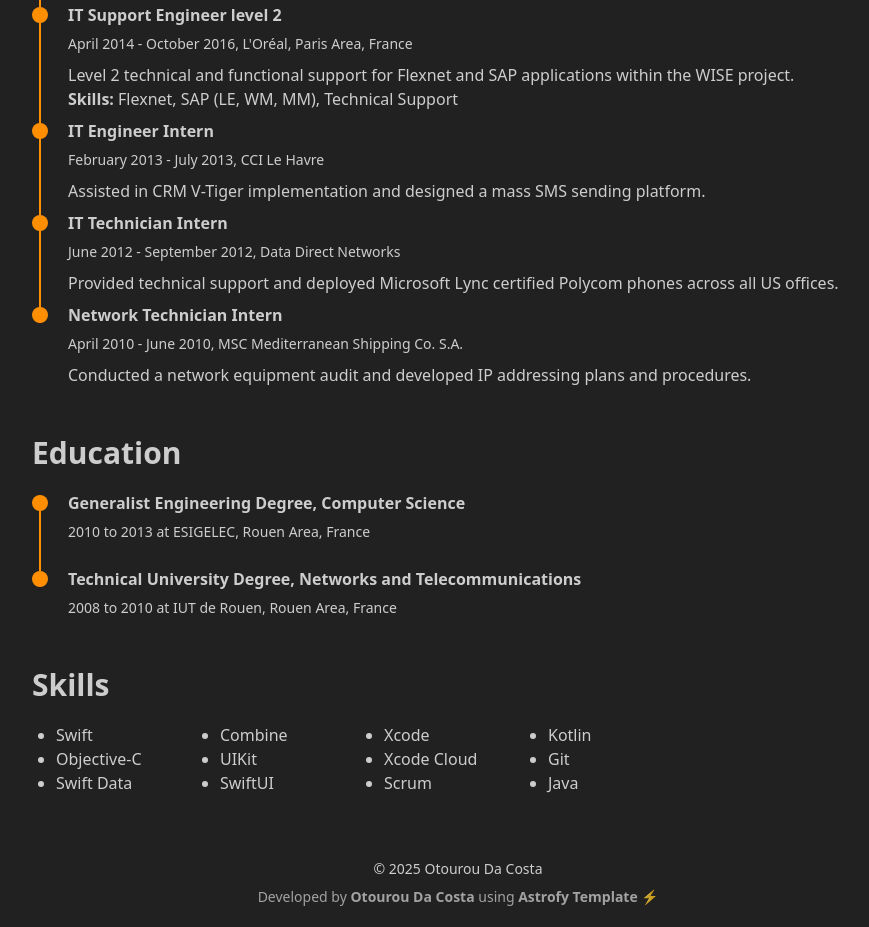
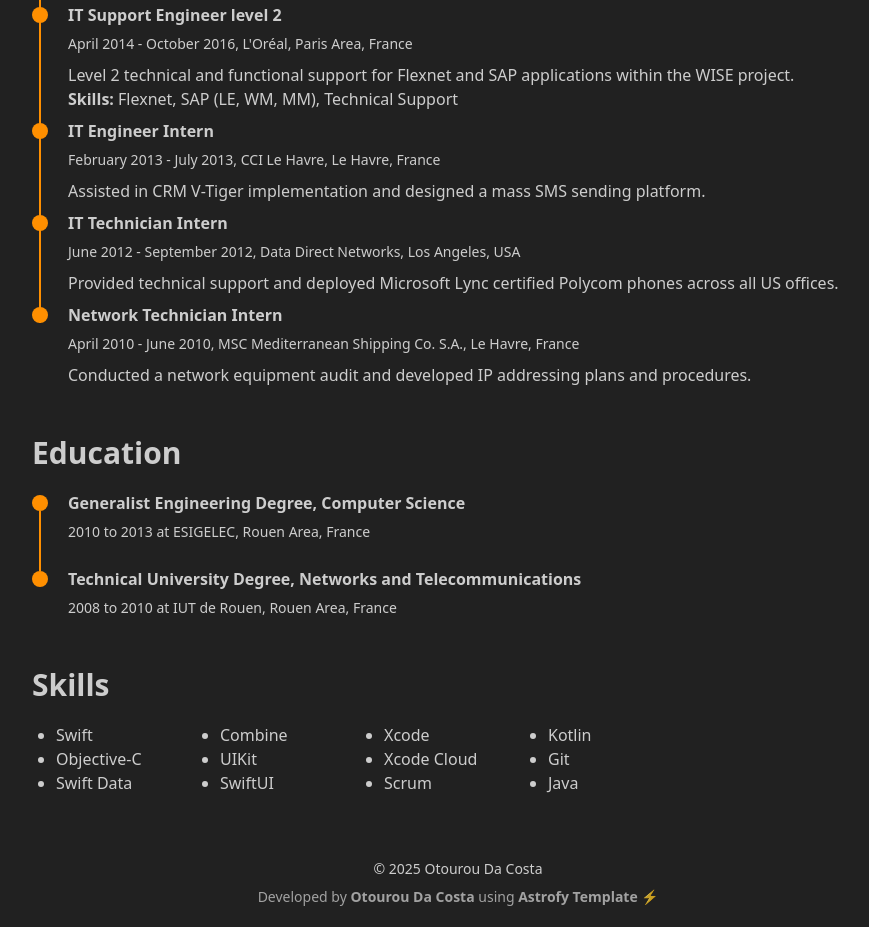
Before and after one commit to Tooflex/tooflex.github.io, an Astro site: page /cv in a window 1280 px wide. Shown: the part 1589-2516 px from the top of the page, without its empty margins (334-1203 px from the left). Built offline with nearby package versions, Linux system fonts and the light colour scheme; Astro itself is replaced by a stand-in of ours.

Commit message:
Update cv.astro

```diff
--- a/src/pages/cv.astro
+++ b/src/pages/cv.astro
@@ -163,7 +163,7 @@ import TimeLineElement from "../components/cv/TimeLine.astro";
     <!-- CCI Le Havre: Ingénieur Stagiaire en Informatique -->
     <TimeLineElement
       title="IT Engineer Intern"
-      subtitle="February 2013 - July 2013, CCI Le Havre"
+      subtitle="February 2013 - July 2013, CCI Le Havre, Le Havre, France"
     >
       Assisted in CRM V-Tiger implementation and designed a mass SMS sending
       platform.
@@ -172,7 +172,7 @@ import TimeLineElement from "../components/cv/TimeLine.astro";
     <!-- Data Direct Networks: IT Intern -->
     <TimeLineElement
       title="IT Technician Intern"
-      subtitle="June 2012 - September 2012, Data Direct Networks"
+      subtitle="June 2012 - September 2012, Data Direct Networks, Los Angeles, USA"
     >
       Provided technical support and deployed Microsoft Lync certified Polycom
       phones across all US offices.
@@ -181,7 +181,7 @@ import TimeLineElement from "../components/cv/TimeLine.astro";
     <!-- MSC Mediterranean Shipping Co. S.A.: Stagiaire Technicien Réseau Informatique -->
     <TimeLineElement
       title="Network Technician Intern"
-      subtitle="April 2010 - June 2010, MSC Mediterranean Shipping Co. S.A."
+      subtitle="April 2010 - June 2010, MSC Mediterranean Shipping Co. S.A., Le Havre, France"
     >
       Conducted a network equipment audit and developed IP addressing plans and
       procedures.
```
